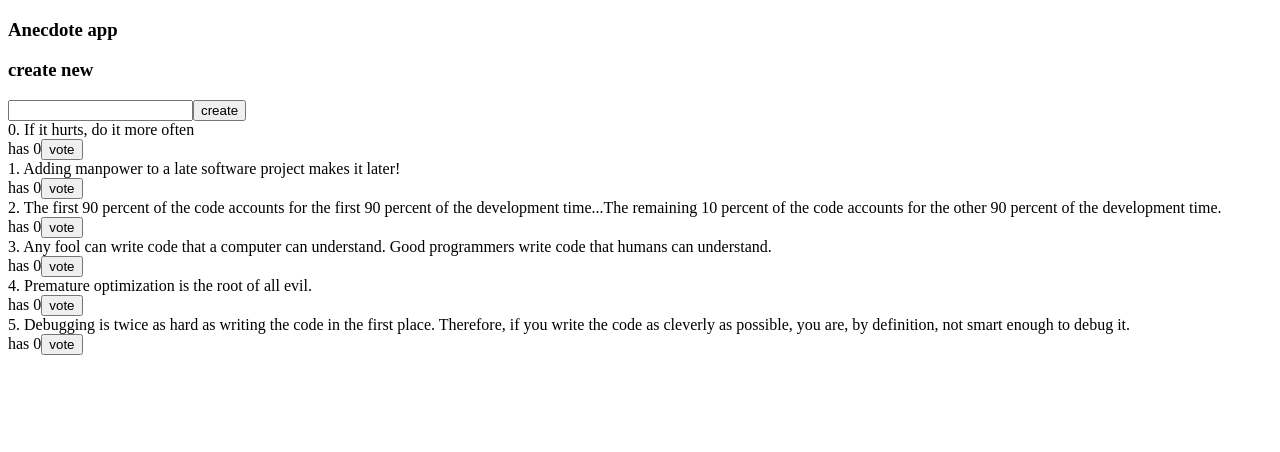
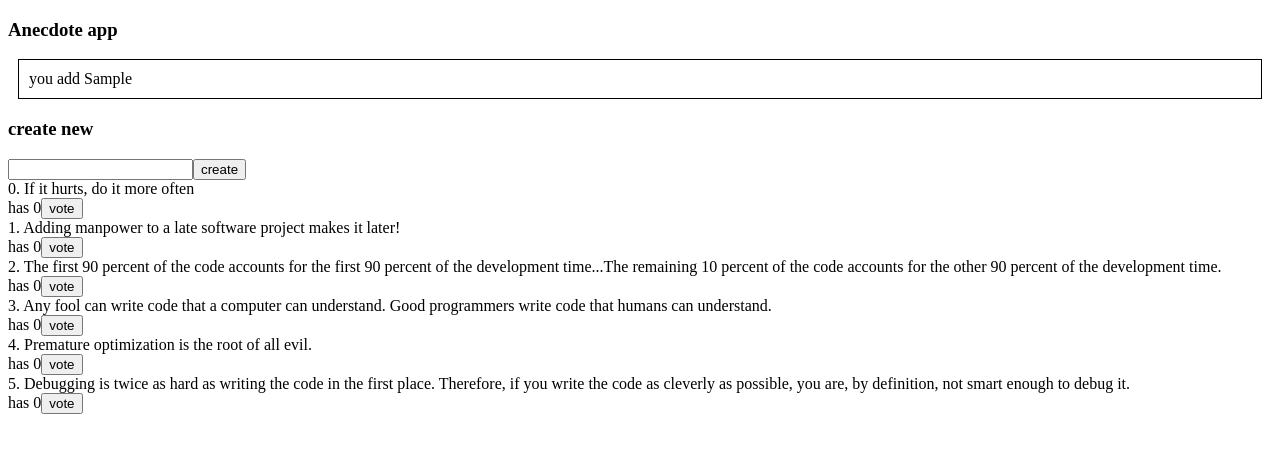
Before and after one commit to linhaishe/fullstackopencourse, a React (Vite) app in the folder part6/anecdotes-query/: page / in a window 1280 px wide. Both pictures are taken after typing "Sample" into the empty fields and a click on the button "create". Shown: the top 452 px of the page. Built offline with nearby package versions, Linux system fonts and the light colour scheme; no server answers; data requests are answered from the project's data file.

Commit message:
feat: Exercise 6.23.

```diff
--- a/part6/anecdotes-query/src/App.jsx
+++ b/part6/anecdotes-query/src/App.jsx
@@ -2,6 +2,8 @@ import AnecdoteForm from './components/AnecdoteForm';
 import Notification from './components/Notification';
 import { useQuery, useMutation, useQueryClient } from '@tanstack/react-query';
 import { getNotes, updateNote } from './requests';
+import { useNotification } from './NotificationContext';
+
 import './App.css';
 
 const App = () => {
@@ -12,6 +14,7 @@ const App = () => {
       queryClient.invalidateQueries({ queryKey: ['notes'] });
     },
   });
+  const { showNotification } = useNotification();
 
   const result = useQuery({
     queryKey: ['notes'],
@@ -31,8 +34,12 @@ const App = () => {
 
   const notes = result.data;
 
-  const handleVote = (id, votes) => {
-    updateNoteMutation.mutate({ id, votes });
+  const handleVote = (item) => {
+    updateNoteMutation.mutate({
+      id: item.id,
+      votes: (item.votes || 0) + 1,
+    });
+    showNotification(item.content);
   };
 
   return (
@@ -49,11 +56,7 @@ const App = () => {
           </div>
           <div>
             has {anecdote.votes}
-            <button
-              onClick={() => handleVote(anecdote.id, (anecdote.votes || 0) + 1)}
-            >
-              vote
-            </button>
+            <button onClick={() => handleVote(anecdote)}>vote</button>
           </div>
         </div>
       ))}
--- /dev/null
+++ b/part6/anecdotes-query/src/NotificationContext.jsx
@@ -0,0 +1,44 @@
+import { createContext, useContext, useReducer } from 'react';
+
+const NotificationContext = createContext();
+
+const initialState = '';
+
+const notificationReducer = (state, action) => {
+  switch (action.type) {
+    case 'SET':
+      return action.payload;
+    case 'CLEAR':
+      return '';
+    default:
+      return state;
+  }
+};
+
+// eslint-disable-next-line react/prop-types
+export const NotificationProvider = ({ children }) => {
+  const [state, dispatch] = useReducer(notificationReducer, initialState);
+  let timeoutId; // 用于保存 setTimeout ID，保证每次通知刷新时可以清掉上一次的
+
+  const showNotification = (message, seconds = 5) => {
+    dispatch({ type: 'SET', payload: message });
+    if (timeoutId) {
+      clearTimeout(timeoutId);
+    }
+
+    timeoutId = setTimeout(() => {
+      dispatch({ type: 'CLEAR' });
+    }, seconds * 1000);
+  };
+
+  return (
+    <NotificationContext.Provider
+      value={{ notification: state, showNotification }}
+    >
+      {children}
+    </NotificationContext.Provider>
+  );
+};
+
+// 自定义 hook
+export const useNotification = () => useContext(NotificationContext);
--- a/part6/anecdotes-query/src/components/AnecdoteForm.jsx
+++ b/part6/anecdotes-query/src/components/AnecdoteForm.jsx
@@ -1,5 +1,6 @@
 import { useMutation, useQueryClient } from '@tanstack/react-query';
 import { createNote } from '../requests';
+import { useNotification } from '../NotificationContext';
 
 const AnecdoteForm = () => {
   const queryClient = useQueryClient();
@@ -10,6 +11,8 @@ const AnecdoteForm = () => {
       queryClient.invalidateQueries({ queryKey: ['notes'] });
     },
   });
+  const { showNotification } = useNotification();
+
   const onCreate = (event) => {
     event.preventDefault();
     const content = event.target.anecdote.value;
@@ -17,6 +20,7 @@ const AnecdoteForm = () => {
     newNoteMutation.mutate({
       content,
     });
+    showNotification(`you add ${event.target.anecdote.value}`);
     event.target.anecdote.value = '';
   };
 
--- a/part6/anecdotes-query/src/components/Notification.jsx
+++ b/part6/anecdotes-query/src/components/Notification.jsx
@@ -1,18 +1,15 @@
+import { useNotification } from '../NotificationContext';
+
 const Notification = () => {
-  const style = {
-    border: 'solid',
-    padding: 10,
-    borderWidth: 1,
-    marginBottom: 5
-  }
+  const { notification } = useNotification();
 
-  if (true) return null
+  if (!notification) return null;
 
   return (
-    <div style={style}>
+    <div style={{ border: '1px solid black', padding: '10px', margin: '10px' }}>
+      {notification}
+    </div>
+  );
+};
 
-    </div>
-  )
-}
-
-export default Notification
+export default Notification;
--- a/part6/anecdotes-query/src/main.jsx
+++ b/part6/anecdotes-query/src/main.jsx
@@ -1,11 +1,14 @@
 import ReactDOM from 'react-dom/client';
 import { QueryClient, QueryClientProvider } from '@tanstack/react-query';
+import { NotificationProvider } from './NotificationContext';
 import App from './App';
 
 const queryClient = new QueryClient();
 
 ReactDOM.createRoot(document.getElementById('root')).render(
   <QueryClientProvider client={queryClient}>
-    <App />
+    <NotificationProvider>
+      <App />
+    </NotificationProvider>
   </QueryClientProvider>
 );
```
Also changed, not shown: 1 other file (tests, documents, lock files or other folders).
